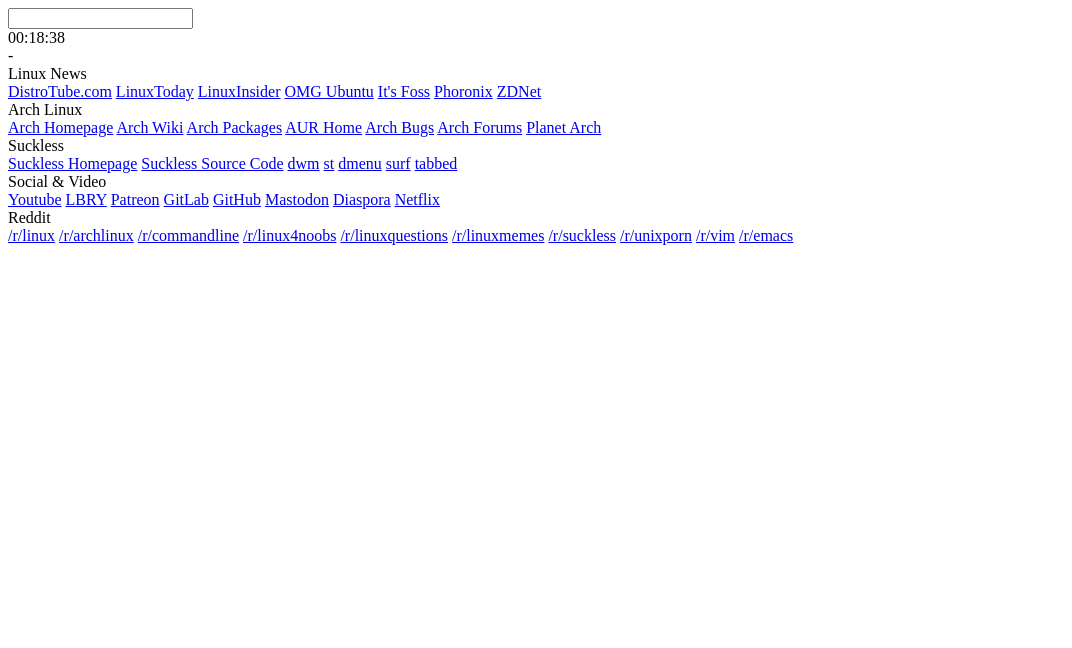
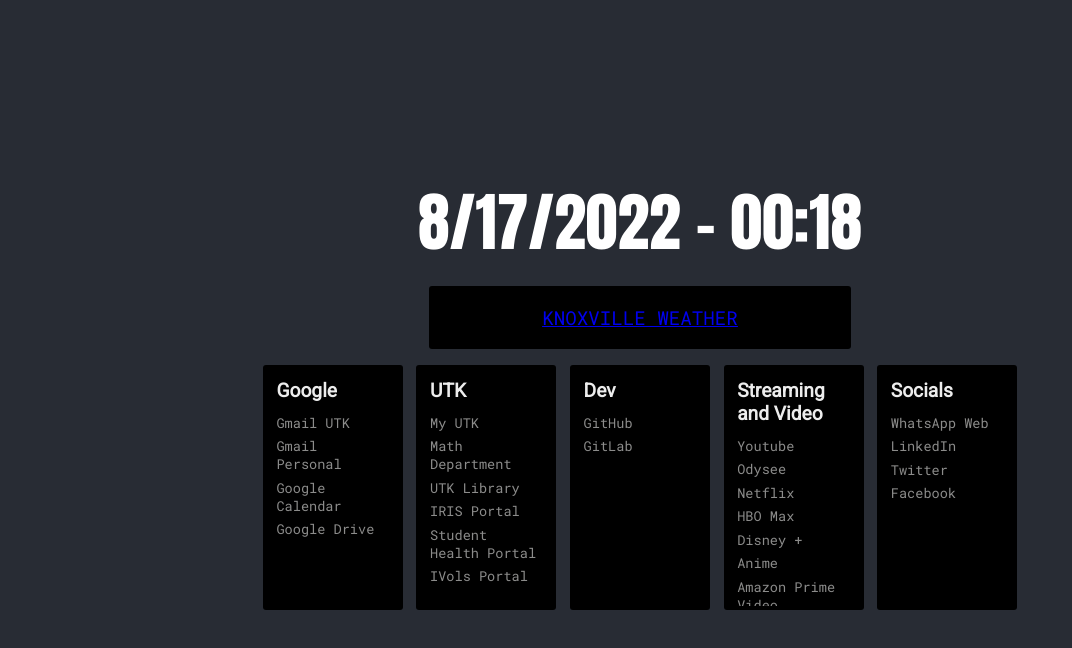
Before and after one commit to sandman-ba/startpage, a plain HTML site: page html/startpage.html in a window 1280 px wide. Shown: the whole page, without its empty margins (0-1072 px from the left). Drawn offline with Linux system fonts and the light colour scheme; no server answers; a script that the page names is missing.

Commit message:
Edited links and added weather widget

```diff
--- a/html/startpage.html
+++ b/html/startpage.html
@@ -7,7 +7,7 @@
     <meta http-equiv="X-UA-Compatible" content="ie=edge">
 
     <title>Home</title>
-    <link rel="stylesheet" href="../styles/homepage.css">
+    <link rel="stylesheet" href="../styles/startpage.css">
     <link href="favicon.png" rel="shortcut icon" type="image/x-icon" />
 </head>
 <body>
@@ -17,75 +17,56 @@
     <div class="container">
         <div id="clock"></div>
         <div class="weather-container">
-            <div class="row">
-                <div id="weather-description"class="inline"></div>
-                <div class="inline">-</div>
-                <div id="temp" class="inline"></div>
-            </div>
+            <a class="weatherwidget-io" href="https://forecast7.com/en/35d96n83d92/knoxville/" data-label_1="KNOXVILLE" data-label_2="WEATHER" data-font="Ubuntu" data-icons="Climacons Animated" data-days="3" data-theme="weather_one" >KNOXVILLE WEATHER</a>
         </div>
         <div class="bookmark-container">
             <div class="bookmark-set">
-                <div class="bookmark-title">Linux News</div>
+                <div class="bookmark-title">Google</div>
                 <div class="bookmark-inner-container">
-                    <a class="bookmark" href="https://distro.tube/" target="_blank">DistroTube.com</a>
-                    <a class="bookmark" href="https://www.linuxtoday.com/" target="_blank">LinuxToday</a>
-                    <a class="bookmark" href="https://www.linuxinsider.com/" target="_blank">LinuxInsider</a>
-                    <a class="bookmark" href="https://omgubuntu.co.uk/" target="_blank">OMG Ubuntu</a>
-                    <a class="bookmark" href="https://itsfoss.com/" target="_blank">It's Foss</a>
-                    <a class="bookmark" href="https://phoronix.com/" target="_blank">Phoronix</a>
-                    <a class="bookmark" href="https://www.zdnet.com/topic/linux/" target="_blank">ZDNet</a>
+                    <a class="bookmark" href="https://mail.google.com/" target="_blank">Gmail UTK</a>
+                    <a class="bookmark" href="https://mail.google.com/mail/u/1/" target="_blank">Gmail Personal</a>
+                    <a class="bookmark" href="https://calendar.google.com/" target="_blank">Google Calendar</a>
+                    <a class="bookmark" href="https://drive.google.com/" target="_blank">Google Drive</a>
                 </div>
             </div>
             <div class="bookmark-set">
-                <div class="bookmark-title">Arch Linux</div>
+                <div class="bookmark-title">UTK</div>
                 <div class="bookmark-inner-container">
-                    <a class="bookmark" href="https://www.archlinux.org/" target="_blank">Arch Homepage</a>
-                    <a class="bookmark" href="https://wiki.archlinux.org/" target="_blank">Arch Wiki</a>
-                    <a class="bookmark" href="https://www.archlinux.org/packages/" target="_blank">Arch Packages</a>
-                    <a class="bookmark" href="https://aur.archlinux.org/" target="_blank">AUR Home</a>
-                    <a class="bookmark" href="https://bugs.archlinux.org/" target="_blank">Arch Bugs</a>
-                    <a class="bookmark" href="https://bbs.archlinux.org/" target="_blank">Arch Forums</a>
-                    <a class="bookmark" href="https://www.archlinux.org/planet/" target="_blank">Planet Arch</a>
+                    <a class="bookmark" href="https://myutk.utk.edu/" target="_blank">My UTK</a>
+                    <a class="bookmark" href="https://math.utk.edu/" target="_blank">Math Department</a>
+                    <a class="bookmark" href="https://www.lib.utk.edu/" target="_blank">UTK Library</a>
+                    <a class="bookmark" href="https://irisweb.tennessee.edu/" target="_blank">IRIS Portal</a>
+                    <a class="bookmark" href="https://utknoxville.medicatconnect.com/" target="_blank">Student Health Portal</a>
+                    <a class="bookmark" href="https://ivols.utk.edu/" target="_blank">IVols Portal</a>
                 </div>
             </div>
             <div class="bookmark-set">
-                <div class="bookmark-title">Suckless</div>
+                <div class="bookmark-title">Dev</div>
                 <div class="bookmark-inner-container">
-                    <a class="bookmark" href="https://www.suckless.org/" target="_blank">Suckless Homepage</a>
-                    <a class="bookmark" href="https://git.suckless.org/" target="_blank">Suckless Source Code</a>
-                    <a class="bookmark" href="https://dwm.suckless.org/" target="_blank">dwm</a>
-                    <a class="bookmark" href="https://st.suckless.org/" target="_blank">st</a>
-                    <a class="bookmark" href="https://tools.suckless.org/dmenu/" target="_blank">dmenu</a>
-                    <a class="bookmark" href="https://surf.suckless.org/" target="_blank">surf</a>
-                    <a class="bookmark" href="https://tools.suckless.org/tabbed/" target="_blank">tabbed</a>
+                    <a class="bookmark" href="https://github.com/sandman-ba/" target="_blank">GitHub</a>
+                    <a class="bookmark" href="https://gitlab.com/" target="_blank">GitLab</a>
                 </div>
             </div>
             <div class="bookmark-set">
-                <div class="bookmark-title">Social & Video</div>
+                <div class="bookmark-title">Streaming and Video</div>
                 <div class="bookmark-inner-container">
-                    <a class="bookmark" href="https://youtube.com/c/DistroTube" target="_blank">Youtube</a>
-                    <a class="bookmark" href="https://lbry.tv/@DistroTube:2" target="_blank">LBRY</a>
-                    <a class="bookmark" href="https://www.patreon.com/distrotube" target="_blank">Patreon</a>
-                    <a class="bookmark" href="https://gitlab.com/dwt1" target="_blank">GitLab</a>
-                    <a class="bookmark" href="https://github.com" target="_blank">GitHub</a>
-                    <a class="bookmark" href="https://distrotoot.com" target="_blank">Mastodon</a>
-                    <a class="bookmark" href="https://diasp.org/stream" target="_blank">Diaspora</a>
-                    <a class="bookmark" href="https://netflix.com" target="_blank">Netflix</a>
+                    <a class="bookmark" href="https://youtube.com/" target="_blank">Youtube</a>
+                    <a class="bookmark" href="https://odysee.com/" target="_blank">Odysee</a>
+                    <a class="bookmark" href="https://netflix.com/" target="_blank">Netflix</a>
+                    <a class="bookmark" href="https://www.hbomax.com/" target="_blank">HBO Max</a>
+                    <a class="bookmark" href="https://www.disneyplus.com/" target="_blank">Disney +</a>
+                    <a class="bookmark" href="https://www.kiss-anime.ws/main/" target="_blank">Anime</a>
+                    <a class="bookmark" href="https://www.amazon.com/gp/video/storefront/" target="_blank">Amazon Prime Video</a>
+                    <a class="bookmark" href="https://www.spotify.com/" target="_blank">Spotify</a>
                 </div>
             </div>
             <div class="bookmark-set">
-            <div class="bookmark-title">Reddit</div>
+            <div class="bookmark-title">Socials</div>
                 <div class="bookmark-inner-container">
-                    <a class="bookmark" href="https://reddit.com/r/linux" target="_blank">/r/linux</a>
-                    <a class="bookmark" href="https://reddit.com/r/archlinux" target="_blank">/r/archlinux</a>
-                    <a class="bookmark" href="https://reddit.com/r/commandline" target="_blank">/r/commandline</a>
-                    <a class="bookmark" href="https://reddit.com/r/linux4noobs" target="_blank">/r/linux4noobs</a>
-                    <a class="bookmark" href="https://reddit.com/r/linuxquestions" target="_blank">/r/linuxquestions</a>
-                    <a class="bookmark" href="https://reddit.com/r/linuxmemes" target="_blank">/r/linuxmemes</a>
-                    <a class="bookmark" href="https://reddit.com/r/suckless" target="_blank">/r/suckless</a>
-                    <a class="bookmark" href="https://reddit.com/r/unixporn" target="_blank">/r/unixporn</a>
-                    <a class="bookmark" href="https://reddit.com/r/vim" target="_blank">/r/vim</a>
-                    <a class="bookmark" href="https://reddit.com/r/emacs" target="_blank">/r/emacs</a>
+                    <a class="bookmark" href="https://web.whatsapp.com/" target="_blank">WhatsApp Web</a>
+                    <a class="bookmark" href="https://www.linkedin.com/" target="_blank">LinkedIn</a>
+                    <a class="bookmark" href="https://twitter.com/" target="_blank">Twitter</a>
+                    <a class="bookmark" href="https://www.facebook.com/" target="_blank">Facebook</a>
                 </div>
             </div>
         </div>
@@ -96,40 +77,41 @@
         document.getElementById("search-field").addEventListener("keydown",  event => {
             if (event.keyCode === 13) {
                 var val = document.getElementById("search-field").value;
-                window.open("https://google.com/search?q=" + val);
+                window.open("https://searx.be/search?q=" + val);
             }
         });
+
         // Get current time and format
         getTime = () => {
             let date = new Date(),
+                day = date.getDate(),
+                month = date.getMonth() + 1,
+                year = date.getFullYear(),
                 min = date.getMinutes(),
-                sec = date.getSeconds(),
                 hour = date.getHours();
 
             return "" +
+                month + "/" +
+                day + "/" +
+                year + " - " +
                 (hour < 10 ? ("0" + hour) : hour) + ":" +
-                (min < 10 ? ("0" + min) : min) + ":" +
-                (sec < 10 ? ("0" + sec) : sec);
+                (min < 10 ? ("0" + min) : min);
         }
 
+	// Weather Widget Function
+	!function(d, s, id) {
+	    var js, fjs = d.getElementsByTagName(s)[0];
+	    if(!d.getElementById(id)){
+		js = d.createElement(s);
+		js.id = id;
+		js.src = 'https://weatherwidget.io/js/widget.min.js';
+		fjs.parentNode.insertBefore(js,fjs);
+	    }
+	}
+	(document,'script','weatherwidget-io-js');
+
         window.onload = () => {
-            let xhr = new XMLHttpRequest();
-            // Request to open weather map
-            xhr.open('GET', 'http://api.openweathermap.org/data/2.5/weather?id=4737316&units=imperial&appid=e5b292ae2f9dae5f29e11499c2d82ece');
-            xhr.onload = () => {
-                if (xhr.readyState === 4) {
-                    if (xhr.status === 200) {
-                        let json = JSON.parse(xhr.responseText);
-                        console.log(json);
-                        document.getElementById("temp").innerHTML = json.main.temp.toFixed(0) + " F";
-                        document.getElementById("weather-description").innerHTML = json.weather[0].description;
-                    } else {
-                        console.log('error msg: ' + xhr.status);
-                    }
-                }
-            }
-            xhr.send();
-            // Set up the clock
+           // Set up the clock
             document.getElementById("clock").innerHTML = getTime();
             // Set clock interval to tick clock
             setInterval( () => {
```
